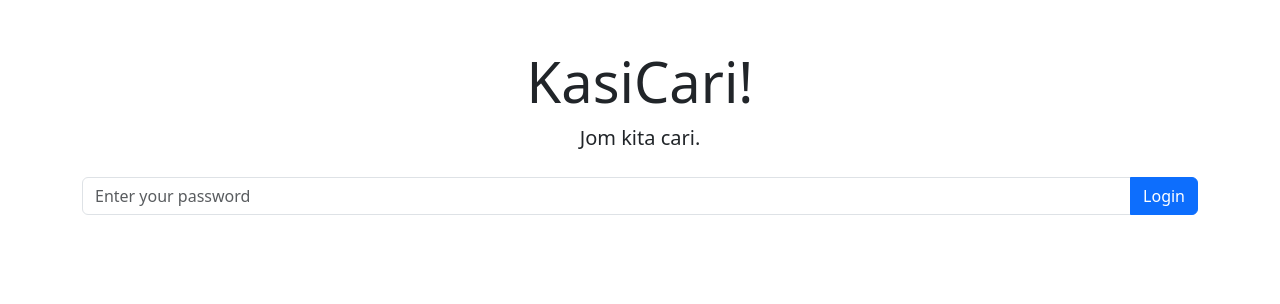
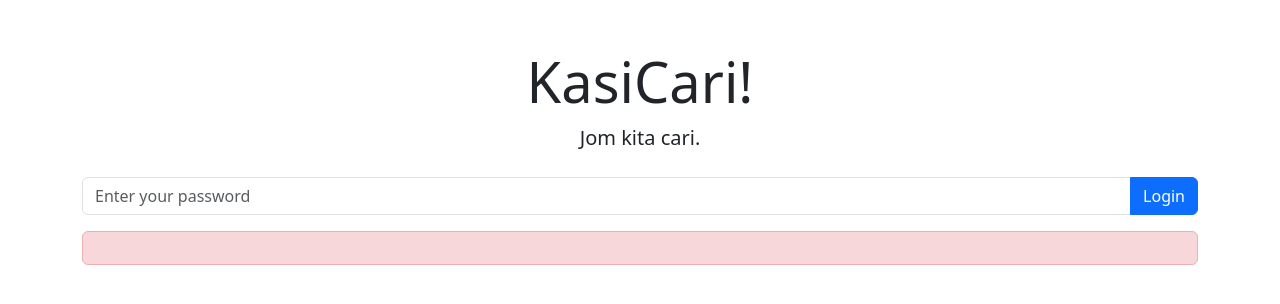
Before and after one commit to hollowsxd/kasicari, a website: page public/login.html in a window 1280 px wide. Drawn offline with nearby package versions, Linux system fonts and the light colour scheme.

Commit message:
add alert

```diff
--- a/public/login.html
+++ b/public/login.html
@@ -23,7 +23,7 @@
             </form>
         </div>
 
-        <div id="error-message" class="text-danger mt-2"></div>
+        <div id="error-message" class="alert alert-danger mt-2"></div>
 
 <script>
   document.getElementById('pass-input').addEventListener('submit', async (event) => {
```
